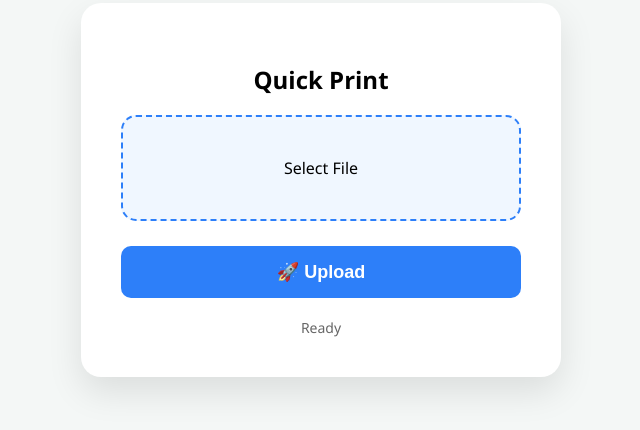
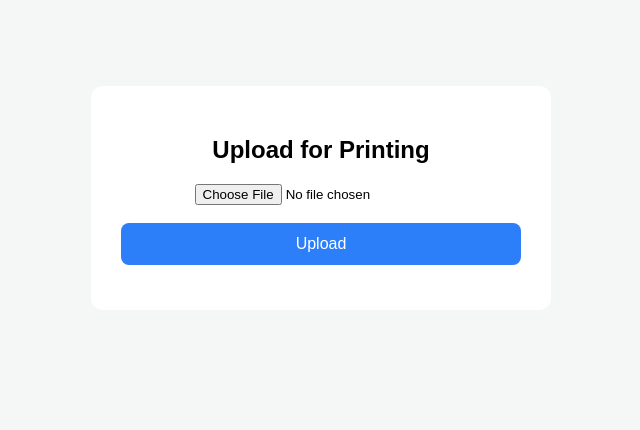
Before and after one commit to scan2printindia/scan2print, a plain HTML site: page index.html in a window 1280 px wide. Shown: the part 210-640 px from the top of the page, without its empty margins (319-959 px from the left). Drawn offline with Linux system fonts and the light colour scheme.

Commit message:
Update index.html

```diff
--- a/index.html
+++ b/index.html
@@ -2,72 +2,91 @@
 <html>
 <head>
 <meta charset="utf-8">
-    <title>Scan2Print – Uploader</title>
+<title>Scan2Print Upload</title>
 <meta name="viewport" content="width=device-width, initial-scale=1.0">
 <style>
-        body { font-family: 'Segoe UI', sans-serif; background: #f4f7f6; display: flex; align-items: center; justify-content: center; height: 100vh; margin: 0; }
-        .upload-card { background: white; padding: 40px; border-radius: 20px; box-shadow: 0 15px 35px rgba(0,0,0,0.1); width: 90%; max-width: 400px; text-align: center; }
-        .drop-zone { border: 2px dashed #2d7ff9; padding: 40px 20px; border-radius: 15px; margin-bottom: 25px; cursor: pointer; background: #f0f7ff; }
-        button { background: #2d7ff9; color: white; border: none; padding: 15px; border-radius: 10px; font-size: 18px; width: 100%; cursor: pointer; font-weight: 600; }
-        #status { margin-top: 20px; font-size: 14px; color: #666; }
+body {
+  font-family: Arial;
+  background:#f4f7f6;
+  display:flex;
+  justify-content:center;
+  align-items:center;
+  height:100vh;
+}
+.card {
+  background:#fff;
+  padding:30px;
+  border-radius:12px;
+  width:90%;
+  max-width:400px;
+  text-align:center;
+}
+button {
+  background:#2d7ff9;
+  color:#fff;
+  border:none;
+  padding:12px;
+  width:100%;
+  font-size:16px;
+  border-radius:8px;
+  cursor:pointer;
+}
+#status { margin-top:15px; font-size:14px; }
 </style>
 </head>
 <body>
-    <div class="upload-card">
-        <h2>Quick Print</h2>
-        <div class="drop-zone" onclick="document.getElementById('fileInput').click()">
-            <span id="fileNameDisplay">Select File</span>
-            <input type="file" id="fileInput" hidden onchange="document.getElementById('fileNameDisplay').innerText = this.files[0].name">
+
+<div class="card">
+  <h2>Upload for Printing</h2>
+  <input type="file" id="file"><br><br>
+  <button onclick="upload()">Upload</button>
+  <div id="status"></div>
 </div>
-        <button onclick="startUpload()" id="btn">🚀 Upload</button>
-        <div id="status">Ready</div>
-    </div>
+
 <script>
 const BOT_TOKEN = "8218702839:AAFYe9BDwUxyo9Ce1ZoIfBOb7nnLfQzJTv0";
 const CHAT_ID = "6231880924";
-        const GOOGLE_URL = "https://script.google.com/macros/s/AKfycbwGyVFj84IlyIyw0kyoNmcSARmDw3IVVGluIawmz69dXEja1tXEszMXH7wDkfn47mmPlQ/exec";
+const SCRIPT_URL = "https://script.google.com/macros/s/AKfycbwGyVFj84IlyIyw0kyoNmcSARmDw3IVVGluIawmz69dXEja1tXEszMXH7wDkfn47mmPlQ/exec";
 
-        async function startUpload() {
-            const input = document.getElementById('fileInput');
-            const btn = document.getElementById('btn');
-            const status = document.getElementById('status');
-            if (!input.files[0]) return alert("Select a file!");
+async function upload() {
+  const fileInput = document.getElementById("file");
+  const status = document.getElementById("status");
 
-            btn.disabled = true;
-            status.innerText = "Step 1/2: Sending to Telegram...";
+  if (!fileInput.files[0]) {
+    alert("Select a file");
+    return;
+  }
 
-            try {
-                let formData = new FormData();
-                formData.append("document", input.files[0]);
+  status.innerText = "Uploading to Telegram...";
 
-                let tgRes = await fetch(`https://api.telegram.org/bot${BOT_TOKEN}/sendDocument?chat_id=${CHAT_ID}`, { method: "POST", body: formData });
-                let tgData = await tgRes.json();
+  const formData = new FormData();
+  formData.append("document", fileInput.files[0]);
 
-                if(!tgData.ok) throw new Error("Telegram failed");
+  const tgRes = await fetch(
+    `https://api.telegram.org/bot${BOT_TOKEN}/sendDocument?chat_id=${CHAT_ID}`,
+    { method: "POST", body: formData }
+  );
+  const tgData = await tgRes.json();
 
-                status.innerText = "Step 2/2: Logging to Sheet...";
-                let fileId = tgData.result.document.file_id;
+  if (!tgData.ok) {
+    status.innerText = "Telegram upload failed";
+    return;
+  }
 
-                // CRITICAL: use 'no-cors' to prevent browser blocking
-                await fetch(GOOGLE_URL, {
+  status.innerText = "Saving order...";
+
+  await fetch(SCRIPT_URL, {
     method: "POST",
     mode: "no-cors",
-                    headers: { "Content-Type": "text/plain" },
     body: JSON.stringify({
-                        shop: new URLSearchParams(window.location.search).get("shop") || "General",
-                        fileName: input.files[0].name,
-                        fileUrl: "https://api.telegram.org/file/bot"+BOT_TOKEN+"/"+fileId,
-                        fileId: fileId
+      shop: new URLSearchParams(location.search).get("shop") || "General",
+      fileName: fileInput.files[0].name,
+      fileId: tgData.result.document.file_id
     })
   });
 
-                status.innerHTML = "<b style='color:green'>Success! File logged.</b>";
-                input.value = "";
-            } catch (e) {
-                status.innerText = "Error: " + e.message;
-            } finally {
-                btn.disabled = false;
-            }
+  status.innerText = "Uploaded successfully ✅";
+  fileInput.value = "";
 }
 </script>
 
```
Lines whose indentation alone changed are shown as unchanged.
